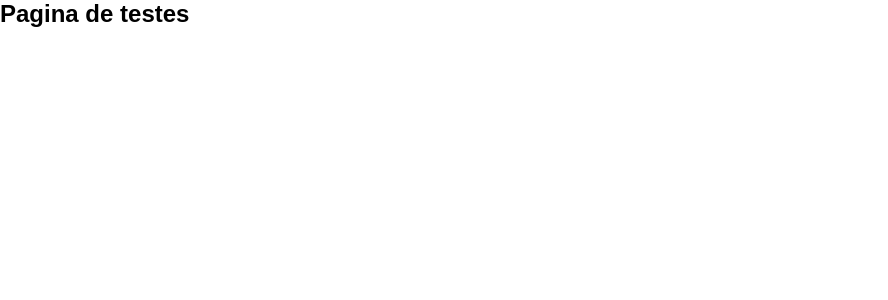
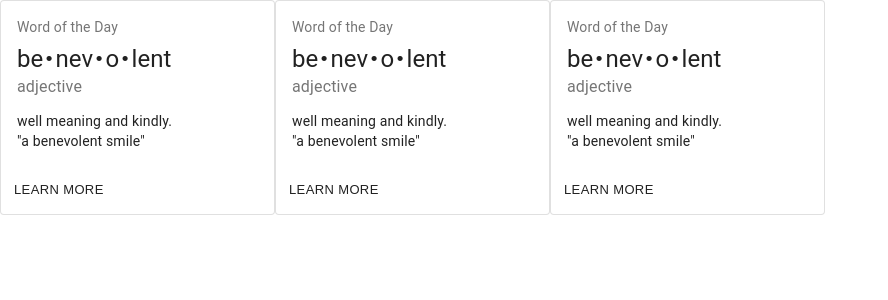
Before and after one commit to marcelopepis/Projeto-Web2---Ensino-de-Matematica, a React (Create React App) app in the folder calculando/: page /testpage in a window 1280 px wide. Shown: the top 300 px of the page, without its empty margins (0-888 px from the left). Built offline with nearby package versions, Linux system fonts and the light colour scheme; a web font is replaced by a local one.

Commit message:
criando os componentes em forma de cards do calculos

```diff
--- /dev/null
+++ b/calculando/src/components/LeftNumber/index.js
@@ -0,0 +1,53 @@
+import React from 'react';
+import { makeStyles } from '@material-ui/core/styles';
+import Card from '@material-ui/core/Card';
+import CardActions from '@material-ui/core/CardActions';
+import CardContent from '@material-ui/core/CardContent';
+import Button from '@material-ui/core/Button';
+import Typography from '@material-ui/core/Typography';
+
+const useStyles = makeStyles({
+  root: {
+    minWidth: 275,
+  },
+  bullet: {
+    display: 'inline-block',
+    margin: '0 2px',
+    transform: 'scale(0.8)',
+  },
+  title: {
+    fontSize: 14,
+  },
+  pos: {
+    marginBottom: 12,
+  },
+});
+
+export default function LeftNumber() {
+  const classes = useStyles();
+  const bull = <span className={classes.bullet}>•</span>;
+
+  return (
+    <Card className={classes.root} variant="outlined">
+      <CardContent>
+        <Typography className={classes.title} color="textSecondary" gutterBottom>
+          Word of the Day
+        </Typography>
+        <Typography variant="h5" component="h2">
+          be{bull}nev{bull}o{bull}lent
+        </Typography>
+        <Typography className={classes.pos} color="textSecondary">
+          adjective
+        </Typography>
+        <Typography variant="body2" component="p">
+          well meaning and kindly.
+          <br />
+          {'"a benevolent smile"'}
+        </Typography>
+      </CardContent>
+      <CardActions>
+        <Button size="small">Learn More</Button>
+      </CardActions>
+    </Card>
+  );
+}
--- /dev/null
+++ b/calculando/src/components/Operation/index.js
@@ -0,0 +1,53 @@
+import React from 'react';
+import { makeStyles } from '@material-ui/core/styles';
+import Card from '@material-ui/core/Card';
+import CardActions from '@material-ui/core/CardActions';
+import CardContent from '@material-ui/core/CardContent';
+import Button from '@material-ui/core/Button';
+import Typography from '@material-ui/core/Typography';
+
+const useStyles = makeStyles({
+  root: {
+    minWidth: 275,
+  },
+  bullet: {
+    display: 'inline-block',
+    margin: '0 2px',
+    transform: 'scale(0.8)',
+  },
+  title: {
+    fontSize: 14,
+  },
+  pos: {
+    marginBottom: 12,
+  },
+});
+
+export default function Operation() {
+  const classes = useStyles();
+  const bull = <span className={classes.bullet}>•</span>;
+
+  return (
+    <Card className={classes.root} variant="outlined">
+      <CardContent>
+        <Typography className={classes.title} color="textSecondary" gutterBottom>
+          Word of the Day
+        </Typography>
+        <Typography variant="h5" component="h2">
+          be{bull}nev{bull}o{bull}lent
+        </Typography>
+        <Typography className={classes.pos} color="textSecondary">
+          adjective
+        </Typography>
+        <Typography variant="body2" component="p">
+          well meaning and kindly.
+          <br />
+          {'"a benevolent smile"'}
+        </Typography>
+      </CardContent>
+      <CardActions>
+        <Button size="small">Learn More</Button>
+      </CardActions>
+    </Card>
+  );
+}
--- /dev/null
+++ b/calculando/src/components/RightNumber/index.js
@@ -0,0 +1,53 @@
+import React from 'react';
+import { makeStyles } from '@material-ui/core/styles';
+import Card from '@material-ui/core/Card';
+import CardActions from '@material-ui/core/CardActions';
+import CardContent from '@material-ui/core/CardContent';
+import Button from '@material-ui/core/Button';
+import Typography from '@material-ui/core/Typography';
+
+const useStyles = makeStyles({
+  root: {
+    minWidth: 275,
+  },
+  bullet: {
+    display: 'inline-block',
+    margin: '0 2px',
+    transform: 'scale(0.8)',
+  },
+  title: {
+    fontSize: 14,
+  },
+  pos: {
+    marginBottom: 12,
+  },
+});
+
+export default function RightNumber() {
+  const classes = useStyles();
+  const bull = <span className={classes.bullet}>•</span>;
+
+  return (
+    <Card className={classes.root} variant="outlined">
+      <CardContent>
+        <Typography className={classes.title} color="textSecondary" gutterBottom>
+          Word of the Day
+        </Typography>
+        <Typography variant="h5" component="h2">
+          be{bull}nev{bull}o{bull}lent
+        </Typography>
+        <Typography className={classes.pos} color="textSecondary">
+          adjective
+        </Typography>
+        <Typography variant="body2" component="p">
+          well meaning and kindly.
+          <br />
+          {'"a benevolent smile"'}
+        </Typography>
+      </CardContent>
+      <CardActions>
+        <Button size="small">Learn More</Button>
+      </CardActions>
+    </Card>
+  );
+}
--- a/calculando/src/pages/TestPage/index.js
+++ b/calculando/src/pages/TestPage/index.js
@@ -1,11 +1,17 @@
-import React, {useState} from 'react'
+import {React, useState, useStyles} from 'react'
+import LeftNumber from '../../components/LeftNumber'
+import Operation from '../../components/Operation';
+import RightNumber from '../../components/RightNumber';
+import { Container } from './styles';
 
 const TestPage = () => {
+  return (
+    <Container>
+      <LeftNumber></LeftNumber>
+      <Operation></Operation>
+      <RightNumber></RightNumber>
+    </Container>
 
-  return (
-    <>
-    <h2>Pagina de testes</h2>
-    </>
   )
 }
 export default TestPage
--- /dev/null
+++ b/calculando/src/pages/TestPage/styles.js
@@ -0,0 +1,12 @@
+import styled from 'styled-components';
+
+export const Container = styled.div`
+  display: grid;
+  grid-template-columns: repeat(5, 1fr);
+  grid-gap: 20;
+
+  @media screen and (max-width: 768px) {
+    grid-template-columns: repeat(1, 5fr);
+    transition: all 0.2s ease-in-out;
+  }
+`;
```
